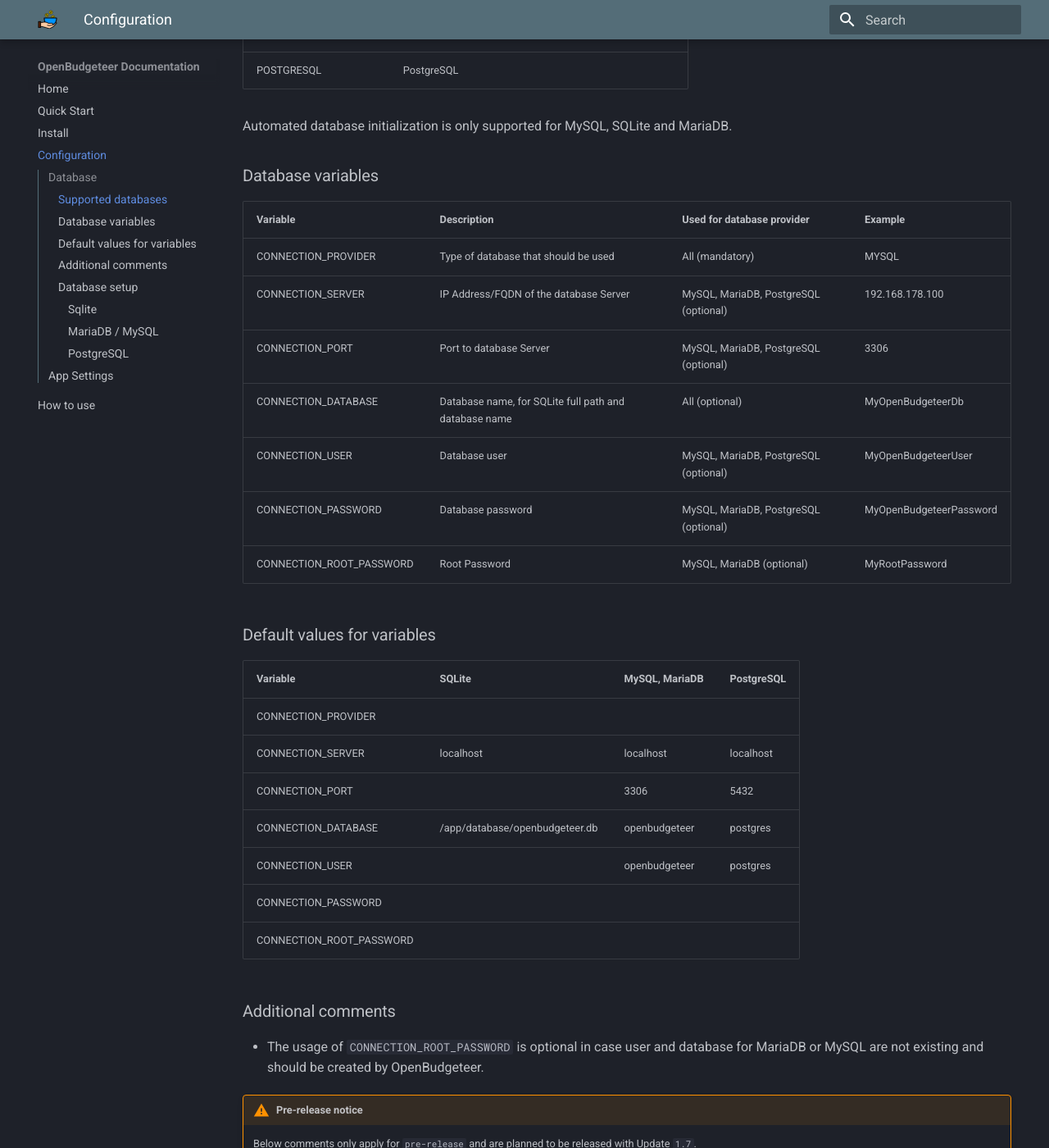
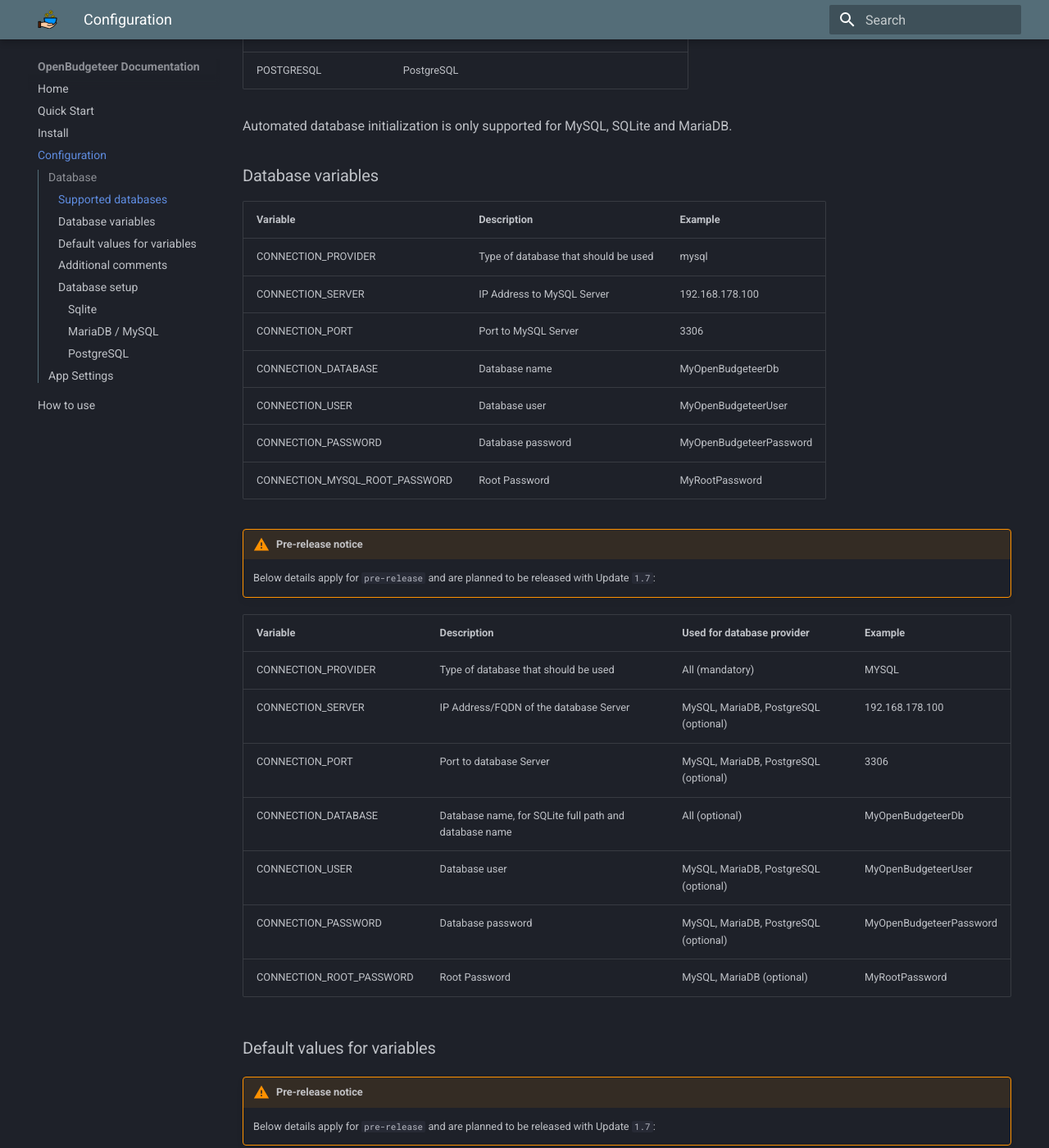
Before and after one commit to openbudgeteer/openbudgeteer.github.io, an MkDocs documentation site: the page built from docs/config.md, in a window 1280 px wide and 1400 px high, scrolled down 942 px. Shown: the whole window at 82% size. Built offline with MkDocs 1.6.1 and Material for MkDocs 9.7.7, drawn with Linux system fonts in a browser that asks for light colours; some of the changed text lies outside the part shown.

Commit message:
Additional pre-release notices

```diff
--- a/docs/config.md
+++ b/docs/config.md
@@ -31,22 +31,40 @@
 
 ### Database variables
 
-| Variable                 | Description                                           | Used for database provider            | Example                 |
-|--------------------------|-------------------------------------------------------|---------------------------------------|-------------------------|
-| CONNECTION_PROVIDER      | Type of database that should be used                  | All (mandatory)                       | MYSQL                   |
-| CONNECTION_SERVER        | IP Address/FQDN of the database Server                | MySQL, MariaDB, PostgreSQL (optional) | 192.168.178.100         |
-| CONNECTION_PORT          | Port to database Server                               | MySQL, MariaDB, PostgreSQL (optional) | 3306                    |
-| CONNECTION_DATABASE      | Database name, for SQLite full path and database name | All (optional)                        | MyOpenBudgeteerDb       |
-| CONNECTION_USER          | Database user                                         | MySQL, MariaDB, PostgreSQL (optional) | MyOpenBudgeteerUser     |
-| CONNECTION_PASSWORD      | Database password                                     | MySQL, MariaDB, PostgreSQL (optional) | MyOpenBudgeteerPassword |
-| CONNECTION_ROOT_PASSWORD | Root Password                                         | MySQL, MariaDB (optional)             | MyRootPassword          |
+| Variable                       | Description                          | Example                 |
+|--------------------------------|--------------------------------------|-------------------------|
+| CONNECTION_PROVIDER            | Type of database that should be used | mysql                   |
+| CONNECTION_SERVER              | IP Address to MySQL Server           | 192.168.178.100         |
+| CONNECTION_PORT                | Port to MySQL Server                 | 3306                    |
+| CONNECTION_DATABASE            | Database name                        | MyOpenBudgeteerDb       |
+| CONNECTION_USER                | Database user                        | MyOpenBudgeteerUser     |
+| CONNECTION_PASSWORD            | Database password                    | MyOpenBudgeteerPassword |
+| CONNECTION_MYSQL_ROOT_PASSWORD | Root Password                        | MyRootPassword          |
+
+!!! warning "Pre-release notice"
+
+    Below details apply for `pre-release` and are planned to be released with Update `1.7`:
+
+| Variable                 | Description                                             | Used for database provider            | Example                 |
+|--------------------------|---------------------------------------------------------|---------------------------------------|-------------------------|
+| CONNECTION_PROVIDER      | Type of database that should be used                    | All (mandatory)                       | MYSQL                   |
+| CONNECTION_SERVER        | IP Address/FQDN of the database Server                  | MySQL, MariaDB, PostgreSQL (optional) | 192.168.178.100         |
+| CONNECTION_PORT          | Port to database Server                                 | MySQL, MariaDB, PostgreSQL (optional) | 3306                    |
+| CONNECTION_DATABASE      | Database name, for SQLite full path and database name   | All (optional)                        | MyOpenBudgeteerDb       |
+| CONNECTION_USER          | Database user                                           | MySQL, MariaDB, PostgreSQL (optional) | MyOpenBudgeteerUser     |
+| CONNECTION_PASSWORD      | Database password                                       | MySQL, MariaDB, PostgreSQL (optional) | MyOpenBudgeteerPassword |
+| CONNECTION_ROOT_PASSWORD | Root Password                                           | MySQL, MariaDB (optional)             | MyRootPassword          |
 
 ### Default values for variables
+
+!!! warning "Pre-release notice"
+
+    Below details apply for `pre-release` and are planned to be released with Update `1.7`:
 
 | Variable                 | SQLite                         | MySQL, MariaDB | PostgreSQL |
 |--------------------------|--------------------------------|----------------|------------|
 | CONNECTION_PROVIDER      |                                |                |            |
-| CONNECTION_SERVER        | localhost                      | localhost      | localhost  |
+| CONNECTION_SERVER        |                                | localhost      | localhost  |
 | CONNECTION_PORT          |                                | 3306           | 5432       |
 | CONNECTION_DATABASE      | /app/database/openbudgeteer.db | openbudgeteer  | postgres   |
 | CONNECTION_USER          |                                | openbudgeteer  | postgres   |
@@ -59,7 +77,7 @@
 
 !!! warning "Pre-release notice"
 
-    Below comments only apply for `pre-release` and are planned to be released with Update `1.7`.
+    Below details only apply for `pre-release` and are planned to be released with Update `1.7`.
 
 - `CONNECTION_PROVIDER` is case-insensitive, so you can use for example `mysql` or `MYSQL`
 - Using MySQL, MariaDB or PostgreSQL parameter `CONNECTION_DATABASE` can have maximum lenght of 64 chars using below character sets:
@@ -74,6 +92,12 @@
 For all supported database provider, once the database is running and accessible for OpenBudgeteer the required tables and initial data will be created on first startup. Database schema changes after an update will be also applied automatically. Please consider a database backup before updating OpenBudgeteer.
 
 #### Sqlite
+
+Not much to do here. OpenBudgeteer will create the database file `database/openbudgeteer.db` in its directory automatically.
+
+!!! warning "Pre-release notice"
+
+    Below details only apply for `pre-release` and are planned to be released with Update `1.7`.
 
 Not much to do here. Set the path to the database file via `CONNECTION_DATABASE`, everything else will be done by OpenBudgeteer.
 
@@ -92,6 +116,10 @@
 
 #### PostgreSQL
 
+!!! warning "Pre-release notice"
+
+    Below details only apply for `pre-release` and are planned to be released with Update `1.7`.
+
 Please consider the container-per database PostgreSQL pattern and let container init take care of the database creation, or create the role and database yourself. In this case, the database created by you must be empty, the role must exist, and should have CREATE permission for all objects in the public schema of the target database.
 
 ## App Settings
```
Also changed, not shown: other parts of docs/config.md (+4 -4 lines), docs/install.md (+14 -2 lines), docs/quick-start.md (+33 -1 lines).
